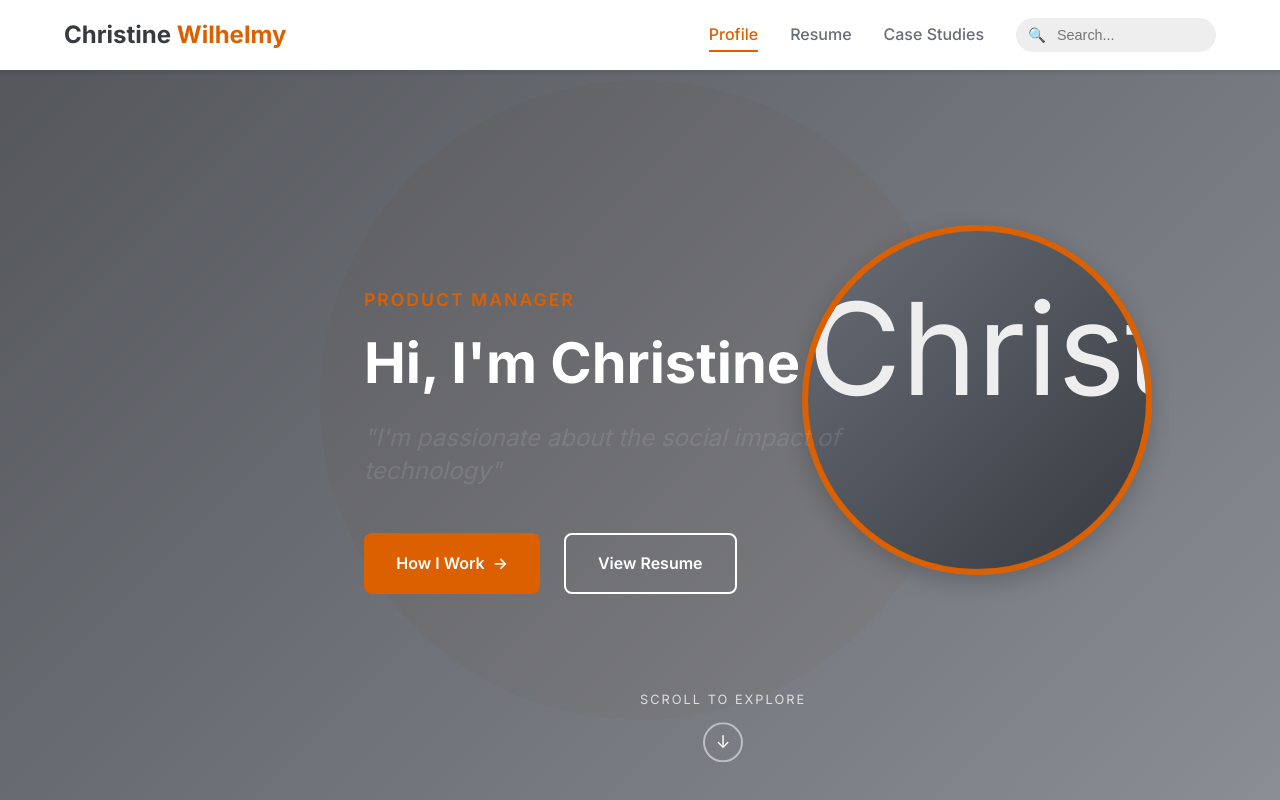
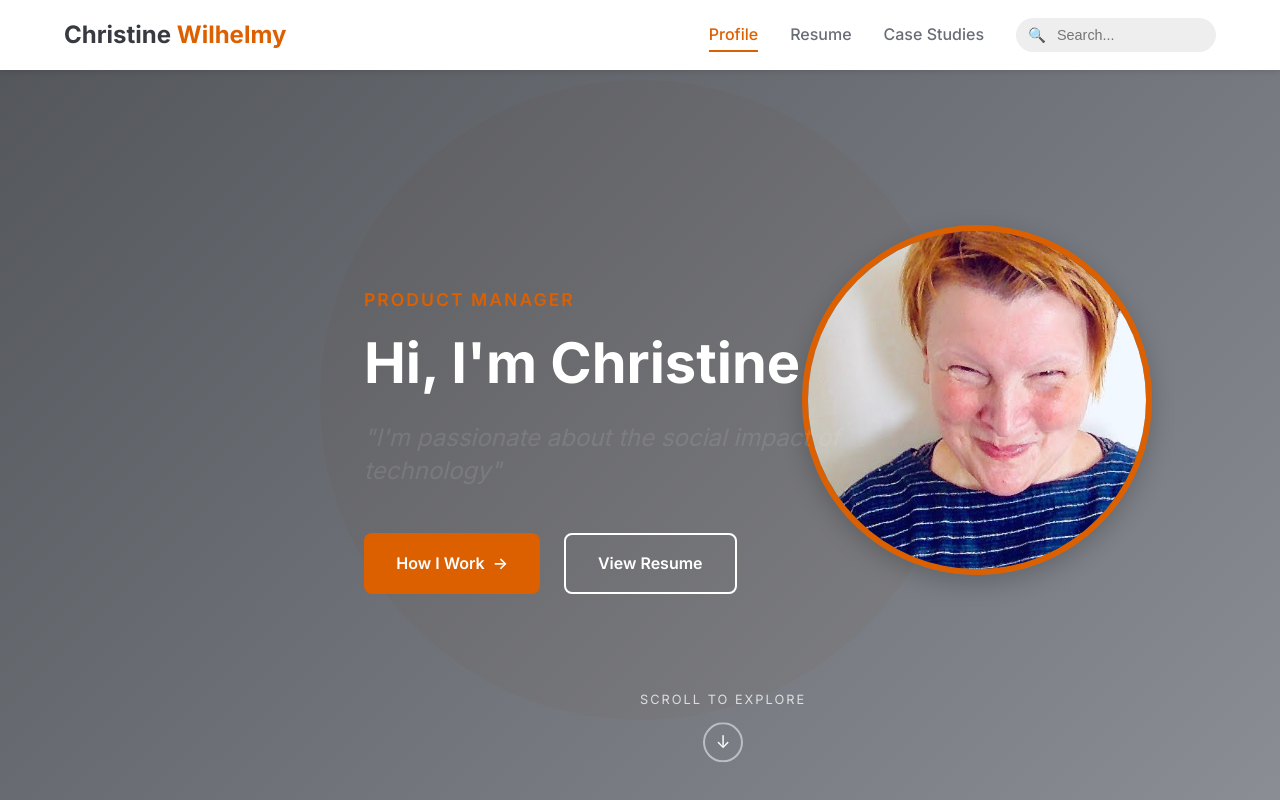
Before and after one commit to qcbn2666r6-maker/christine-portfolio, a plain HTML site: page index.html in a window 1280 px wide. Shown: the top 800 px of the page. Drawn offline with Linux system fonts and the light colour scheme; files whose address does not match are found by name.

Commit message:
Fix profile photo path for deployment

```diff
--- a/index.html
+++ b/index.html
@@ -1513,7 +1513,7 @@
 
             <!-- Profile Picture -->
             <div class="hero-profile">
-                <img src="portfolio-website/src/assets/profile.jpg" alt="Christine - Product Manager" style="width: 100%; height: 100%; object-fit: cover; border-radius: 50%;">
+                <img src="assets/profile.jpg" alt="Christine - Product Manager" style="width: 100%; height: 100%; object-fit: cover; border-radius: 50%;">
             </div>
 
             <div class="container hero-content">
@@ -1684,7 +1684,7 @@
                 <div class="container">
                     <div class="about-header-content">
                         <div class="about-avatar">
-                            <img src="portfolio-website/src/assets/profile.jpg" alt="Christine - Product Manager" style="width: 100%; height: 100%; object-fit: cover; border-radius: 50%;">
+                            <img src="assets/profile.jpg" alt="Christine - Product Manager" style="width: 100%; height: 100%; object-fit: cover; border-radius: 50%;">
                         </div>
                         <div class="about-header-text">
                             <h1>Christine</h1>
```
